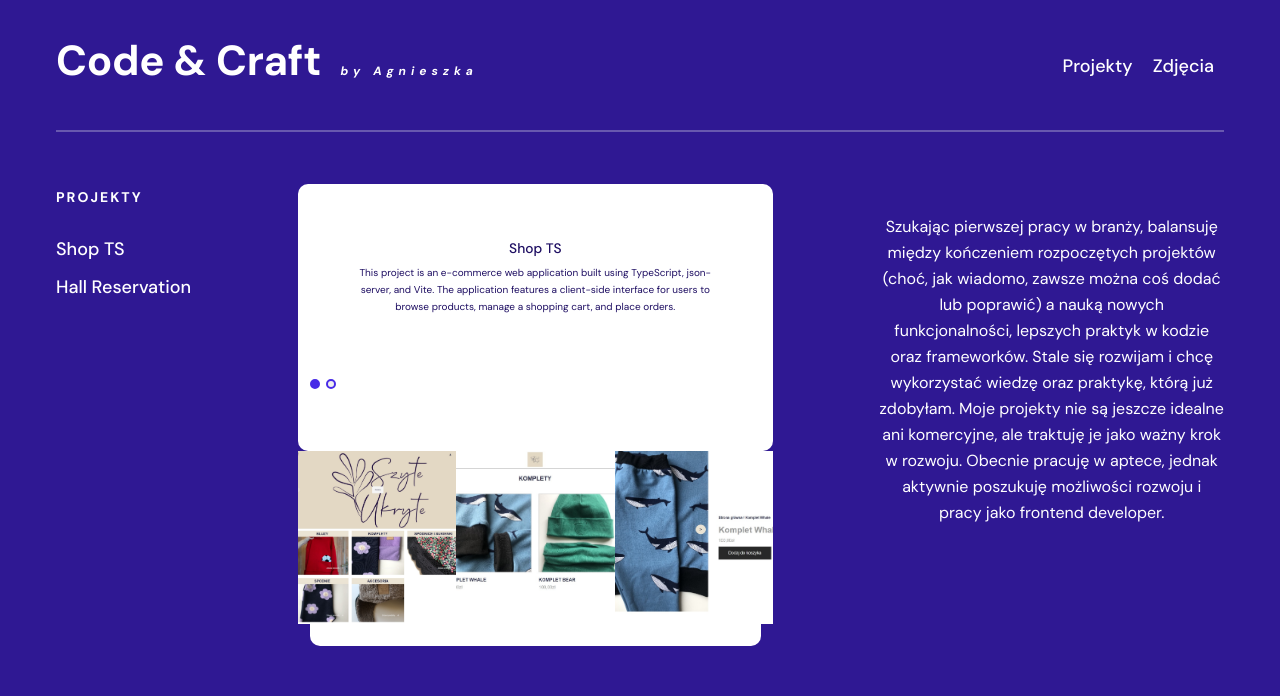
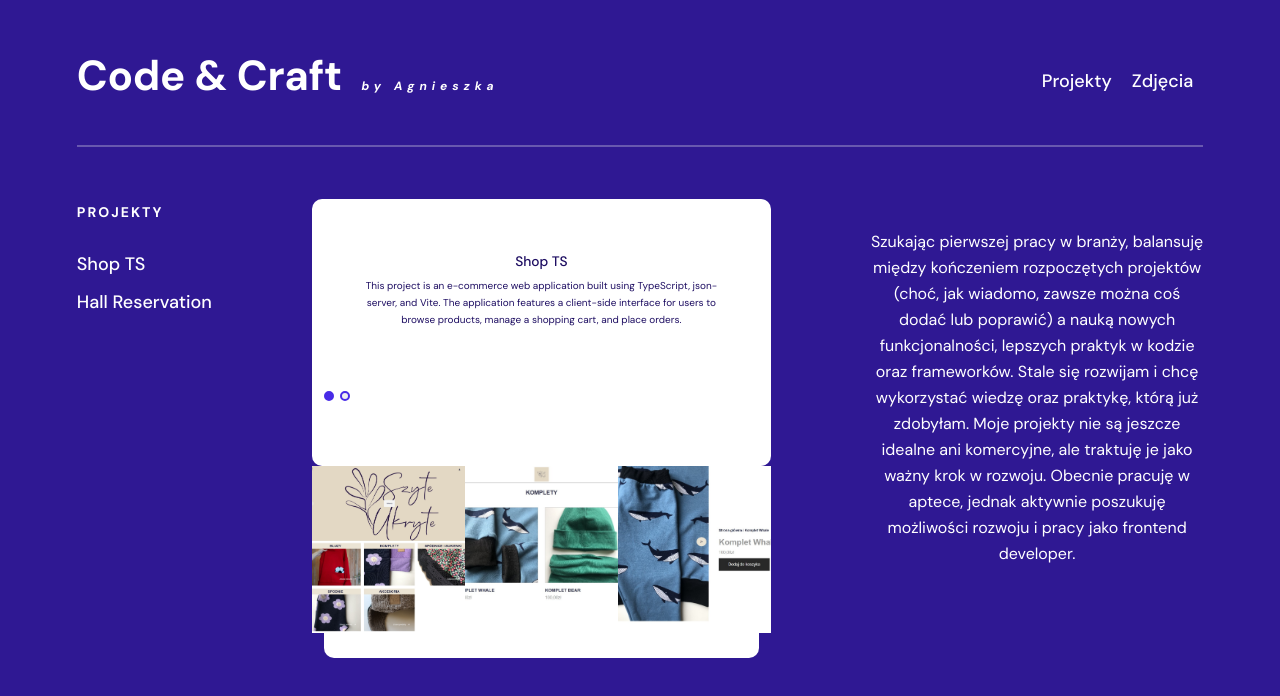
Before and after one commit to AgnieszkaDra/Code-Craft-by-Agnieszka, a React (Vite) app: page / in a window 1280 px wide. Shown: the top 696 px of the page. Built offline with nearby package versions, Linux system fonts and the light colour scheme.

Commit message:
add(global.scss): add padding

```diff
--- a/src/styles/abstracts/_sizes.scss
+++ b/src/styles/abstracts/_sizes.scss
@@ -23,4 +23,11 @@ $font-weight: (
   small: 400,
   medium: 500,
   large: 700
-)
+);
+
+$spacing-0: 0;
+$spacing-100: 0.5rem;
+$spacing-200: 1rem;
+$spacing-300: 1.5rem;
+$spacing-400: 2rem;
+$spacing-500: 2.5rem;
--- a/src/styles/global.scss
+++ b/src/styles/global.scss
@@ -34,6 +34,21 @@ body {
   background-color: $color-background-dark;
   color: $white;
   overflow-x: hidden;
+  padding: map-get($padding, large);
+}
+
+@media (min-width: $viewport-md) {
+  body {
+    padding-block: 1.5rem;
+    padding-inline: clamp(1.5rem, 5vw, 4.875rem);
+  }
+}
+
+@media (min-width: $viewport-lg) {
+  body {
+    padding-block: $spacing-300;
+    padding-inline: clamp(4.875rem, 6vw, 10.125rem);
+  }
 }
 
 li {
```
